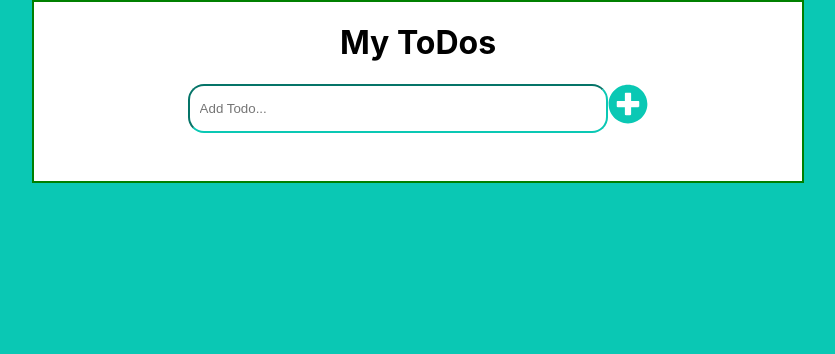
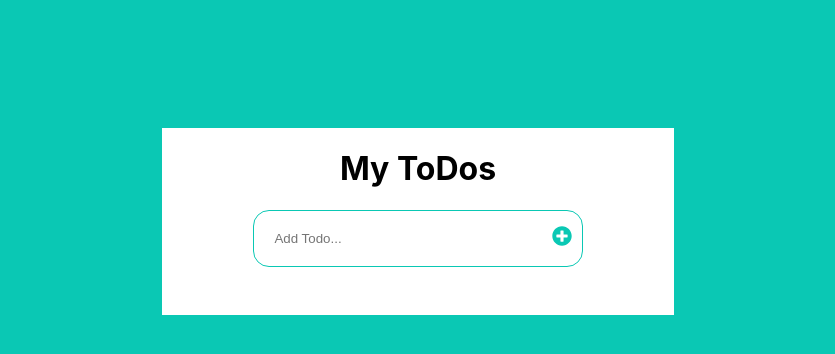
Before and after one commit to sharon-odhiambo/React-To-Do, a React (Create React App) app: page / in a window 1280 px wide. Shown: the top 354 px of the page, without its empty margins (222-1057 px from the left). Built offline with nearby package versions, Linux system fonts and the light colour scheme.

Commit message:
Add functin-based components for to-do list functionality

```diff
--- a/src/App.css
+++ b/src/App.css
@@ -1,3 +1,7 @@
+#root {
+ padding-top: 10%;
+}
+
 body {
   background-color: rgba(10, 200, 180, 20);
   margin: 0;
@@ -5,9 +9,7 @@ body {
 }
 
 .App {
-  border: 2px solid green;
-  margin-top: 20%;
-  width: 60%;
+  width: 40%;
   margin: auto;
   display: flex;
   flex-direction: column;
@@ -20,10 +22,15 @@ form {
   width: 60%;
   display: flex;
   justify-content: space-between;
+  align-items: center;
+  padding: 10px;
+  border: 1px solid;
+  border-radius: 16px 16px;
+  border-color: rgba(10, 200, 180, 20);
 }
 
 form button {
-  font-size: 40px;
+  font-size: 20px;
 }
 
 form button,
@@ -38,8 +45,7 @@ li button {
 form input {
   padding: 10px;
   width: 100%;
-  border-radius: 16px 16px;
-  border-color: rgba(10, 200, 180, 20);
+  border: none;
 }
 
 ul {
--- a/src/App.js
+++ b/src/App.js
@@ -1,6 +1,6 @@
 import './App.css';
-import Header from './components/classBased/Header';
-import TodoContainer from './components/classBased/ToDoContainer';
+import Header from './components/functionBased/Header';
+import TodoContainer from './components/functionBased/ToDoContainer';
 
 function App() {
   return (
--- a/src/components/functionBased/Header.js
+++ b/src/components/functionBased/Header.js
@@ -0,0 +1,7 @@
+import React from 'react';
+
+const Header = () => (
+  <h1>My ToDos</h1>
+);
+
+export default Header;
--- a/src/components/functionBased/ToDoContainer.js
+++ b/src/components/functionBased/ToDoContainer.js
@@ -0,0 +1,72 @@
+import React, { useEffect, useState } from 'react';
+import ToDoList from './ToDoList';
+import InputTodo from './ToDoInput';
+
+const TodoContainer = () => {
+  function getStoredTodos() {
+    const temp = localStorage.getItem('todos');
+    const savedTodos = JSON.parse(temp);
+    return savedTodos || [];
+  }
+
+  const [todos, setTodos] = useState(getStoredTodos());
+
+  useEffect(() => {
+    const getStorage = () => {
+      const temp = localStorage.getItem('todos');
+      const loadedTodos = JSON.parse(temp);
+      if (loadedTodos) {
+        setTodos(loadedTodos);
+      }
+    };
+    getStorage();
+  }, []);
+  console.log(todos);
+
+  // useEffect(() => {
+  //   const temp = JSON.stringify(todos);
+  //   localStorage.setItem('todos', temp);
+  // }, [todos]);
+
+  const handleChange = (id) => {
+    setTodos((prevState) => ({
+      todos: prevState.todos.map((todo) => {
+        if (todo.id === id) {
+          return {
+            ...todo, completed: !todo.completed,
+          };
+        }
+        return todo;
+      }),
+    }));
+  };
+
+  const addTodoItem = (id, title, completed = false) => {
+    const newTodo = {
+      id, title, completed,
+    };
+    setTodos({
+      todos: [...todos, newTodo],
+    });
+  };
+
+  const delTodo = (id) => {
+    setTodos({
+      todos: [
+        ...todos.filter((todo) => todo.id !== id),
+      ],
+    });
+  };
+
+  return (
+    <>
+      <InputTodo addTodoProps={addTodoItem} />
+      <ToDoList
+        todos={todos}
+        handleChangeProps={handleChange}
+        deleteTodoProps={delTodo}
+      />
+    </>
+  );
+};
+export default TodoContainer;
--- a/src/components/functionBased/ToDoInput.js
+++ b/src/components/functionBased/ToDoInput.js
@@ -0,0 +1,40 @@
+import React, { useState } from 'react';
+import { v4 as uuidv4 } from 'uuid';
+import { FaPlusCircle } from 'react-icons/fa';
+import PropTypes from 'prop-types';
+
+const InputTodo = (props) => {
+  const [inputText, setInputText] = useState({
+    title: '',
+  });
+
+  const onChange = (e) => {
+    setInputText({
+      [e.target.name]: e.target.value,
+    });
+  };
+
+  const handleSubmit = (e) => {
+    e.preventDefault();
+    const { addTodoProps } = props;
+    const id = uuidv4();
+    addTodoProps(id, inputText.title);
+    setInputText({
+      title: 'ABC',
+    });
+  };
+
+  return (
+    <form onSubmit={handleSubmit}>
+      <input type="text" placeholder="Add Todo..." name="title" value={inputText.title} onChange={onChange} />
+      <button type="submit">
+        <FaPlusCircle />
+      </button>
+    </form>
+  );
+};
+
+InputTodo.propTypes = {
+  addTodoProps: PropTypes.func.isRequired,
+};
+export default InputTodo;
--- a/src/components/functionBased/ToDoItem.js
+++ b/src/components/functionBased/ToDoItem.js
@@ -0,0 +1,33 @@
+import React from 'react';
+import { FaTrash } from 'react-icons/fa';
+import PropTypes from 'prop-types';
+
+const ToDoItem = (props) => {
+  const { todo, handleChangesMade, deletedProps } = props;
+  return (
+    <li key={todo.id} className={todo.completed ? 'checked' : null}>
+      <span>
+        <input
+          type="checkbox"
+          checked={todo.completed}
+          onChange={() => handleChangesMade(todo.id)}
+        />
+        {todo.title}
+      </span>
+      <button type="button" onClick={() => deletedProps(todo.id)}>
+        <FaTrash />
+      </button>
+    </li>
+  );
+};
+ToDoItem.propTypes = {
+  todo: PropTypes.objectOf,
+  handleChangesMade: PropTypes.func.isRequired,
+  deletedProps: PropTypes.func.isRequired,
+};
+
+export default ToDoItem;
+
+ToDoItem.defaultProps = {
+  todo: {},
+};
--- a/src/components/functionBased/ToDoList.js
+++ b/src/components/functionBased/ToDoList.js
@@ -0,0 +1,28 @@
+import React from 'react';
+import PropTypes from 'prop-types';
+import ToDoItem from './ToDoItem';
+
+const ToDoList = ({ todos, handleChangeProps, deleteTodoProps }) => (
+  <ul>
+    {todos.map((todo) => (
+      <ToDoItem
+        key={todo.id}
+        todo={todo}
+        handleChangesMade={handleChangeProps}
+        deletedProps={deleteTodoProps}
+      />
+    ))}
+  </ul>
+);
+
+ToDoList.propTypes = {
+  todos: PropTypes.arrayOf,
+  handleChangeProps: PropTypes.func.isRequired,
+  deleteTodoProps: PropTypes.func.isRequired,
+};
+
+ToDoList.defaultProps = {
+  todos: [],
+};
+
+export default ToDoList;
```
